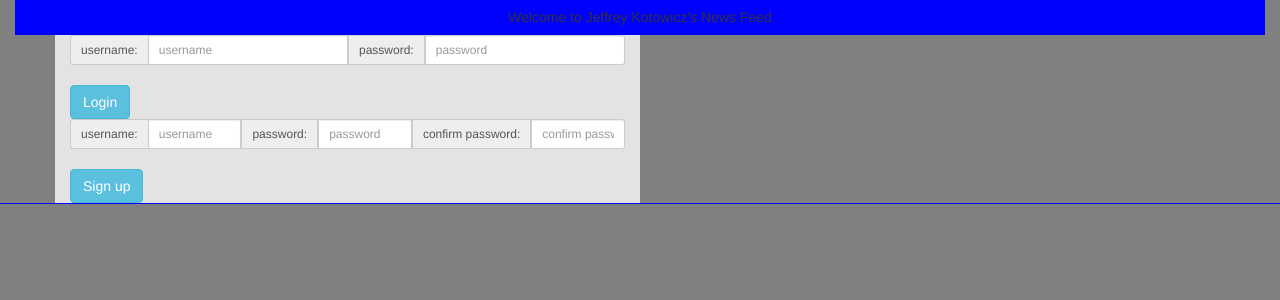
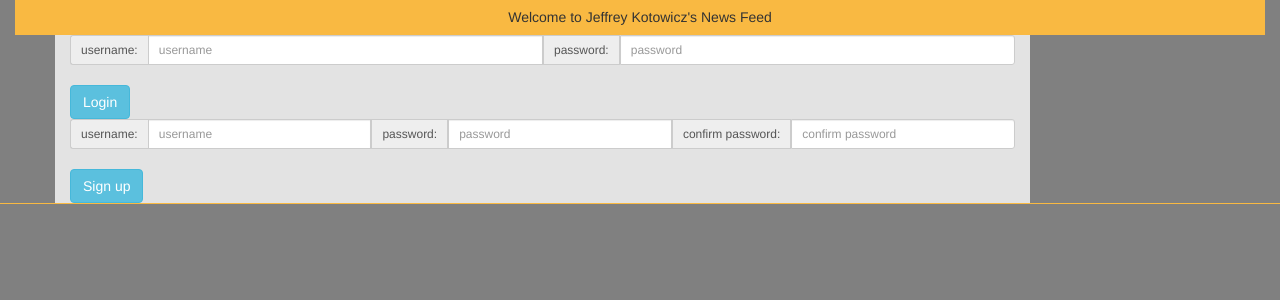
Before and after one commit to JKotowicz/SWEN-344-Assignments, a PHP site: page /home.html in a window 1280 px wide. Shown: the top 300 px of the page. Run offline with PHP 8.4, Linux system fonts and the light colour scheme; some libraries are stand-ins or nearby versions.

Commit message:
adjusting styling

```diff
--- a/feed/home.html
+++ b/feed/home.html
@@ -33,7 +33,7 @@
 <div class="container">
     <!-- Login/Signup Containers -->
 	<div class="row justify-content-md-center">
-      	<div id="login-container" class="col-sm-6 col-md-6">
+      	<div id="login-container" class="col-sm-6 col-md-10">
           	<form id="login-form" method="POST">
           		<div class="input-group input-group-sm">
 		            <span class="input-group-addon" id="username-addon">username:</span>
@@ -47,7 +47,7 @@
         </div>
 	</div>
 	<div class="row justify-content-md-center">
-        <div id="signup-container" class="col-sm-6 col-md-6">
+        <div id="signup-container" class="col-sm-6 col-md-10">
 	        <form id="signup-form" method="POST">
 	        	<div class="input-group input-group-sm">
 		            <span class="input-group-addon" id="username-addon">username:</span>
--- a/feed/homeStyle.css
+++ b/feed/homeStyle.css
@@ -8,12 +8,12 @@
     padding-top: 2%;
 }
 
-.col-md-6,.col-sm-6 {
+.col-md-10,.col-sm-6 {
     background-color: #e3e3e3;
 }
 
 .col-md-12, .col-sm-10 {
-	background-color: blue;
+	background-color: #f9b942;
 }
 
 body {
```
